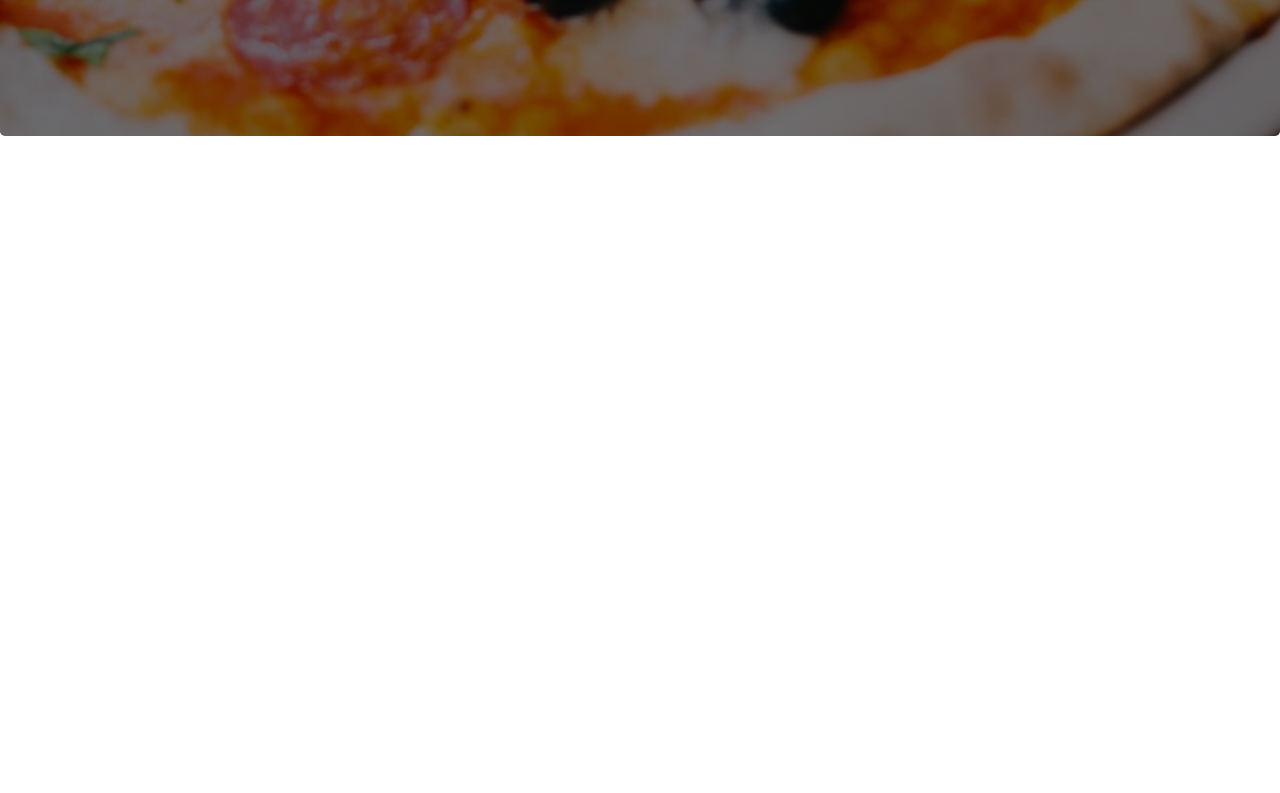
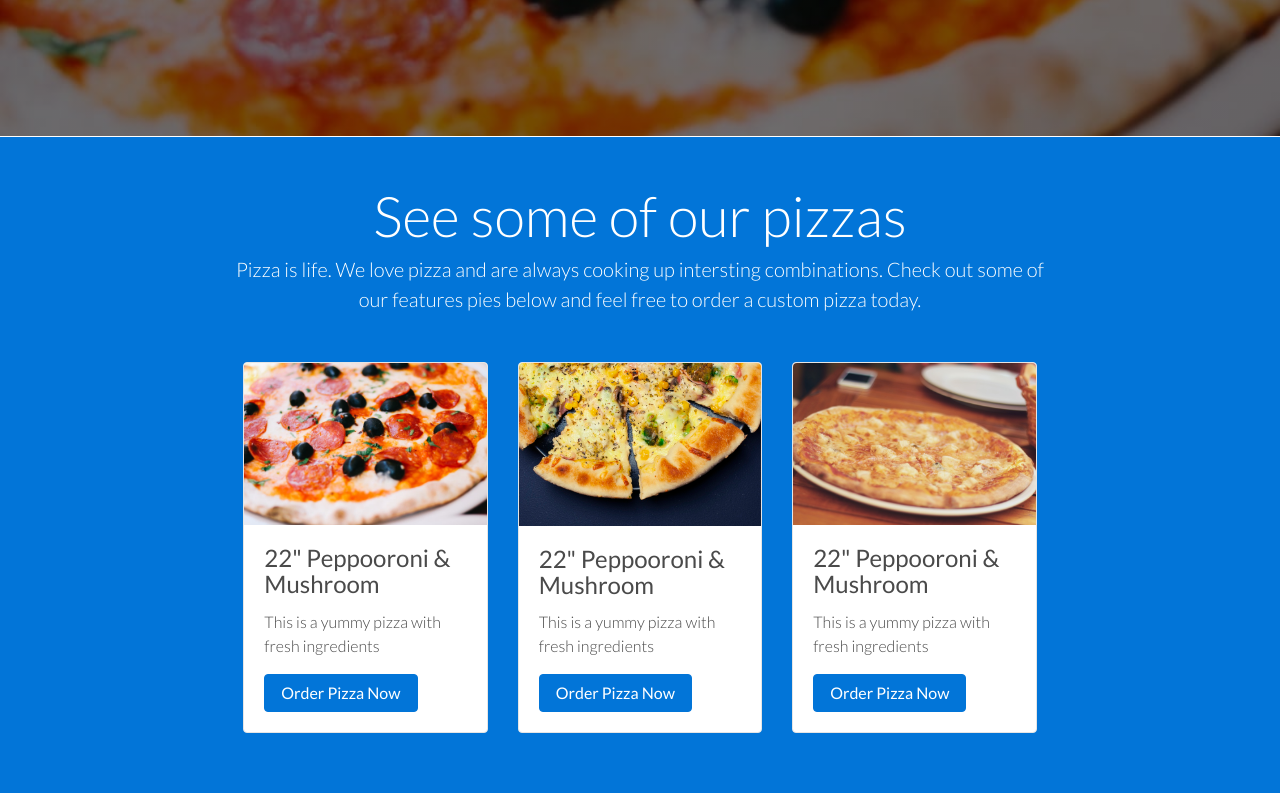
Before and after one commit to AyeZeeCodes/pizza-ordering-website, a plain HTML site: page index.html in a window 1280 px wide. Shown: the part 446-1239 px from the top of the page. Before the commit the page ends 800 px from the top, so only its background shows below. Drawn offline with Linux system fonts and the light colour scheme.

Commit message:
Add cards and images for pizza showcase section

```diff
--- a/css/style.css
+++ b/css/style.css
@@ -7,8 +7,10 @@ body {
                 rgba(0,0,0,0.55) url('../img/pizza.jpg') no-repeat center;
     background-size: cover;
     color: #fff;
-    text-rendering: optimizeLegibility;
+    margin: 0;
     padding: 7% 0 15% 0;
+    border-radius: 0;
+    border: none;
 }
 #orderForm, .order-output {
   display: none;
@@ -28,3 +30,6 @@ body {
 .pay-now ul li i {
   font-size: 24px;
 }
+.card-block {
+  color: #4a4a4a;
+}
--- a/index.html
+++ b/index.html
@@ -5,7 +5,7 @@
 <link rel="stylesheet" href="css/bootstrap.min.css">
 <link rel="stylesheet" href="css/payment-icons.css">
 <link rel="stylesheet" href="css/style.css">
-<link href="https://fonts.googleapis.com/css?family=Lato" rel="stylesheet">
+<link href="https://fonts.googleapis.com/css?family=Lato:100,100i,300,300i,400,400i,700,700i,900,900i" rel="stylesheet">
 </head>
 <body>
   <div class="jumbotron">
@@ -83,12 +83,51 @@
               <li class="list-inline-item"><i class="pw pw-american-express"></i></li>
               <li class="list-inline-item"><i class="pw pw-square"></i></li>
             </ul>
-
           </div>
         </div>
       </div>
     </div> <!-- /.row -->
   </div> <!-- /.container -->
+
+  <div id="pizzaShowcase" class="container-fluid">
+    <div class="row bg-primary">
+      <div class="col-sm-12 col-lg-8 col-lg-offset-2 p-y-3">
+        <h2 class="text-sm-center display-4">See some of our pizzas</h2>
+          <p class="lead text-sm-center m-b-3">Pizza is life. We love pizza and are always cooking up intersting combinations. Check out some of our features pies below and feel free to order a custom pizza today.</p>
+          <div class="col-sm-12 col-lg-4">
+            <div class="card">
+              <img class="card-img-top img-fluid" src="img/pizza.jpg" alt="">
+              <div class="card-block">
+                <h4 class="card-title">22" Peppooroni & Mushroom</h4>
+                <p class="card-text">This is a yummy pizza with fresh ingredients</p>
+                <a href="#" class="btn btn-primary">Order Pizza Now</a>
+              </div>
+            </div>
+          </div>
+          <div class="col-sm-12 col-lg-4">
+            <div class="card">
+              <img class="card-img-top img-fluid" src="img/pizza2.jpg" alt="">
+              <div class="card-block">
+                <h4 class="card-title">22" Peppooroni & Mushroom</h4>
+                <p class="card-text">This is a yummy pizza with fresh ingredients</p>
+                <a href="#" class="btn btn-primary">Order Pizza Now</a>
+              </div>
+            </div>
+          </div>
+          <div class="col-sm-12 col-lg-4">
+            <div class="card">
+              <img class="card-img-top img-fluid" src="img/pizza3.jpg" alt="">
+              <div class="card-block">
+                <h4 class="card-title">22" Peppooroni & Mushroom</h4>
+                <p class="card-text">This is a yummy pizza with fresh ingredients</p>
+                <a href="#" class="btn btn-primary">Order Pizza Now</a>
+              </div>
+            </div>
+          </div>
+      </div>
+    </div>
+  </div>
+
   <script src="js/jquery-3.1.0.min.js"></script>
   <script src="js/scripts.js"></script>
 </body>
```
Also changed, not shown: img/pizza2.jpg (added), img/pizza3.jpg (added), js/scripts.js (line endings or trailing spaces).
